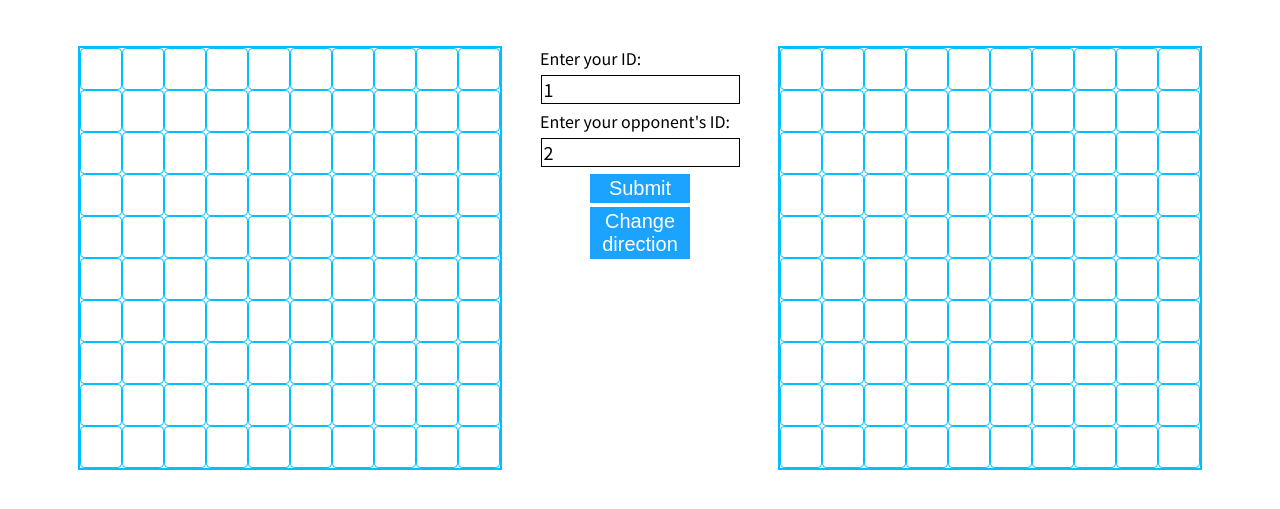
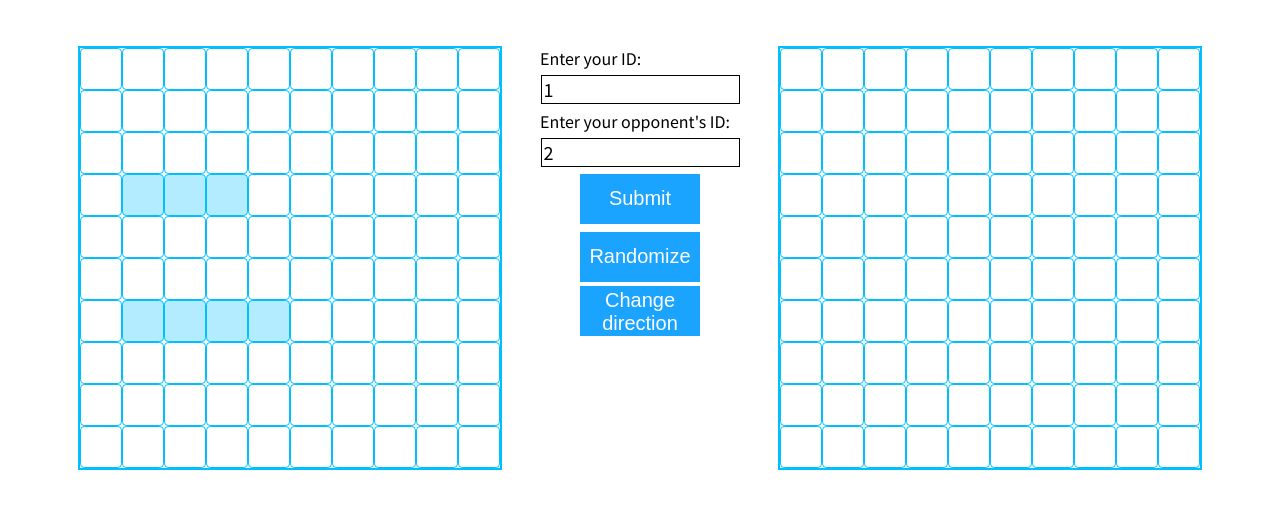
Before and after one commit to AlexGLT/Battleship, a PHP site: page / in a window 1280 px wide. Shown: the top 509 px of the page. Run offline with PHP 8.4, Linux system fonts and the light colour scheme.

Commit message:
developing randomize.js

```diff
--- a/css/index.css
+++ b/css/index.css
@@ -50,7 +50,7 @@ body {
 
 #form_info_container {
     width: 200px;
-    height: 260px;
+    height: 300px;
     margin-top: 0;
     order: 2;
 
@@ -74,7 +74,7 @@ body {
 
 #form_submit {
     width: 100px;
-    height: 40px;
+    /* height: 500px; */
     background: #1aa3ff;
     color: white;
     border: solid black 0px;
@@ -92,9 +92,10 @@ body {
     width: 200px;
 }
 
-#form_submit, #change_dir_btn {
-    width: 100px;
-    height: auto;
+#form_submit, #change_dir_btn, #randomBtn {
+    width: 120px;
+    /* width: 100px; */
+    height: 50px;
     background: #1aa3ff;
     color: white;
     border: solid black 0px;
@@ -102,8 +103,14 @@ body {
     padding: 3px;
 }
 
-#form_submit:hover, #change_dir_btn:hover {
+#form_submit:hover, #change_dir_btn:hover, #randomBtn:hover {
     background: #349ce2;
+}
+
+#randomBtn {
+    /* height: 50px; */
+    margin-top: 2%;
+    margin-bottom: 2%;
 }
 
 .back_miss{
--- a/index.php
+++ b/index.php
@@ -53,15 +53,15 @@
             <label class = "form_info_label" for = "opponent_id">Enter your opponent's ID:</label>
             <input class = "id_input" id = "opponent_id" type = "number" min = "1" max = "10" step = "1" value = "2">
             <button id = "form_submit" type = "button">Submit</button>
+            <button id = "randomBtn" type = "button">Randomize</button>
             <button type = "button" id = "change_dir_btn">Change direction</button>
             <div id = "msg"></div>
         </div>
         </div>
 
     <script src = "./js/ship_config.js"></script>
-    <script src = "./js/index.js">
-
-    </script>
+    <script src = "./js/index.js"></script>
+    <script src = "./js/randomize.js"></script>
 
 </body>
 </html>
--- /dev/null
+++ b/js/randomize.js
@@ -0,0 +1,209 @@
+
+//elements, width, height, matrix, ships, ship, ships_array, currentShipIndex, canPlace, currentElements FROM "ship_config.js"
+
+ships = [4, 3];
+
+function randomize()
+{
+    //horizontal; false - vertical
+    let dir;
+
+    // matrix = new Array(width * height);
+    matrix.fill(false);
+
+    canPlace = false;
+
+    currentShipIndex = 0;
+
+    let place;
+
+    for (let i = 0; i < ships.length; i++)
+    {
+        dir = !!getRandomInt(0, 2);
+        ship = ships[currentShipIndex++];
+        currentElements = [];
+
+        place = checkPlace(ship, dir);
+
+        if (place == null)
+        {
+            console.log("no place(null)");
+        }
+        else
+        {
+            for (let j = 0; j < ship; j++)
+            {
+                currentElements.push(place + j);
+            }
+        }
+
+
+        // console.log("point = " + place + " dir = " + dir);
+
+
+
+
+        // elements.filter(e =>
+        // {
+        //     let id = e.id.split("_")[2];
+
+        //     placable = false;
+        //     for (let i = 0; i < currentElements.length; i++)
+        //     {
+        //         if (id == currentElements[i])
+        //         {
+        //             placable = true;
+        //             break;
+        //         }
+        //     }
+
+        //     // e.classList.add("back_blue");
+        //     return placable;
+
+        // });
+
+        currentElements.forEach(e =>
+        {
+            if (e != -1)
+                matrix[e] = true;
+        });
+
+        // let points = elements.filter(e =>
+        // {
+        //     let id = parseInt(e.id.split("_")[2]);
+
+        //     if (dir)
+        //     {
+        //         return id >= place && id < place + ship;
+        //     }
+        //     else
+        //     {
+        //         let place_j = place % width;
+        //         let el_j = id % width;
+
+        //         return el_j == place_j && (id >= place && id < place + (ship * width));
+        //     }
+        // });
+
+    }
+
+    elements.forEach(e =>
+    {
+        let id = e.id.split("_")[2];
+        if (matrix[id])
+        {
+            e.classList.add("back_blue");
+        }
+    });
+
+}
+
+randomize();
+
+function getRandomInt(min, max) {
+    min = Math.ceil(min);
+    max = Math.floor(max);
+    return Math.floor(Math.random() * (max - min)) + min;
+
+}
+
+
+function checkPlace(len, dir)
+{
+    let places = [];
+
+    for (let i = 0; i < width; i++)
+    {
+        for (let j = 0; j < height; j++)
+        {
+            if ((dir && j >= width - len) || (!dir && i >= height - len))
+            {
+                break;
+            }
+            else
+            {
+                let placable = true;
+                if (dir)
+                {
+                    for (let k = j; k < j + len; k++)
+                    {
+                        let index = i * height + k;
+                        if (matrix[index])
+                        {
+                            placable = false;
+                            break;
+                        }
+                    }
+
+                }
+                else
+                {
+                    for (let k = i; k < i + len; k++)
+                    {
+                        let index = k * height + j;
+                        if (matrix[index])
+                        {
+                            placable = false;
+                            break;
+                        }
+                    }
+                }
+                if (placable)
+                {
+                    places.push(i * height + j);
+                }
+            }
+        }
+    }
+
+    if (places.length == 0)
+    {
+        return null;
+    }
+
+    // places.forEach(p =>
+    // {
+    //     let norm = checkCollisions(dir, p, len);
+    //     if (!norm)
+    //     {
+    //         places.splice(places.indexOf(p), 1);
+    //     }
+    // });
+
+    // if (places.length == 0)
+    // {
+    //     return null;
+    // }
+
+    return places[getRandomInt(0, places.length)];
+
+}
+
+
+
+// if ((dir && i >= width - len) || (!dir && j >= height - len))
+//             {
+//                 break;
+//             }
+//             else
+//             {
+//                 let start_i, end_i, start_j, end_j;
+//                 if (dir)
+//                 {
+//                     start_i = (i - 1) < 0 ? 0 : (i - 1);
+//                     end_i = (i + 1) >= width ? (width - 1) : i + 1;
+//                     start_j = (j - 1) < 0 ? 0 : (j - 1);
+//                     end_j = (j + len) >= height ? (height - 1) : j + 1;
+//                 }
+//                 else
+//                 {
+//                     start_i = (i - 1) < 0 ? 0 : (i - 1);
+//                     end_i = (i + len) >= height ? (height - 1) : (i + len);
+//                     start_j = (j)
+//                 }
+
+//                 if (i < 0)
+//                 {
+
+//                 }
+//             }
--- a/js/ship_config.js
+++ b/js/ship_config.js
@@ -43,16 +43,16 @@ let container = document.getElementById("client");
 let elements = [...document.getElementsByClassName("client_element")];
 
 //hanging eventListeners on 'mouseover' event to handle position issues
-elements.forEach(e =>
-{
-   e.addEventListener("mouseover", element_mouseover_listener);
-});
+// elements.forEach(e =>
+// {
+//    e.addEventListener("mouseover", element_mouseover_listener);
+// });
 
-function element_mouseover_listener()
-{
-    el_id = parseInt(this.id.split("_")[2]);
-    checkBricks(el_id);
-}
+// function element_mouseover_listener()
+// {
+//     el_id = parseInt(this.id.split("_")[2]);
+//     checkBricks(el_id);
+// }
 
 
 function checkBricks(id)
@@ -117,7 +117,7 @@ function checkBricks(id)
         });
 
         //mechanism to avoid collisions
-        if (!checkCollisions())
+        if (!checkCollisions(dir, currentElements[0], ship))
         {
             console.log("collision");
             canPlace = false;
@@ -140,10 +140,10 @@ function checkBricks(id)
     }
 }
 
-elements.forEach(e =>
-{
-    e.addEventListener("click", ship_place_click_listener);
-});
+// elements.forEach(e =>
+// {
+//     e.addEventListener("click", ship_place_click_listener);
+// });
 
 
 function ship_place_click_listener()
@@ -181,7 +181,8 @@ function ship_place_click_listener()
 }
 
 //toggle direction (horizontal / vertical)
-document.getElementById("change_dir_btn").addEventListener("click", change_dir_click_listener);
+
+//document.getElementById("change_dir_btn").addEventListener("click", change_dir_click_listener);
 
 function change_dir_click_listener()
 {
@@ -192,10 +193,10 @@ function change_dir_click_listener()
 //function to check collisions between current waiting to be placed ship
 //and all the others
 //May not be BUG FREE!
-function checkCollisions()
+function checkCollisions(dir, point, len)
 {
-    let ship_i = Math.floor(currentElements[0] / height);
-    let ship_j = currentElements[0] % width;
+    let ship_i = Math.floor(point / height);
+    let ship_j = point % width;
 
     let start_i, start_j, end_i, end_j;
 
@@ -205,12 +206,12 @@ function checkCollisions()
         start_i = ship_i - 1;
         end_i = ship_i + 1;
         start_j = ship_j - 1;
-        end_j = ship_j + ship;
+        end_j = ship_j + len;
     }
     else
     {
         start_i = ship_i - 1;
-        end_i = ship_i + ship;
+        end_i = ship_i + len;
         start_j = ship_j - 1;
         end_j = ship_j + 1;
     }
```
Also changed, not shown: js/index.js (+1 -49 lines), ship_config.php (+5 -14 lines).
